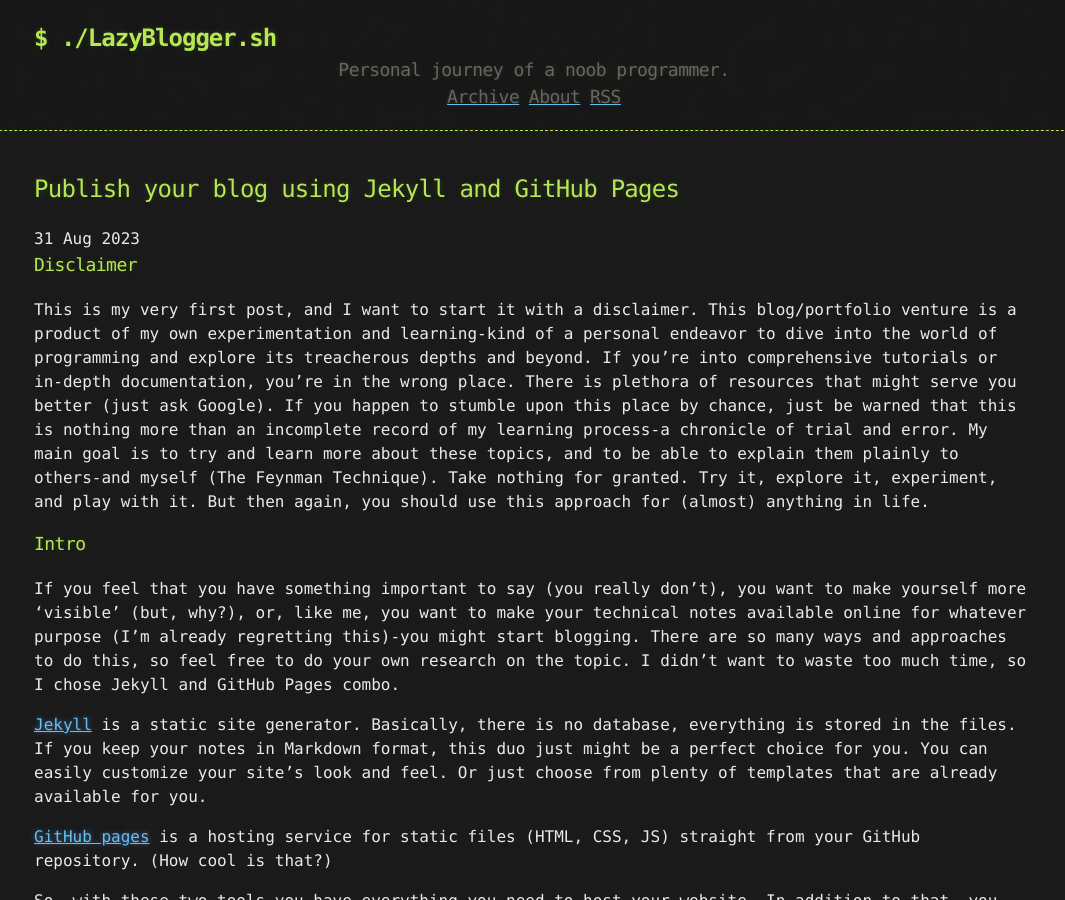
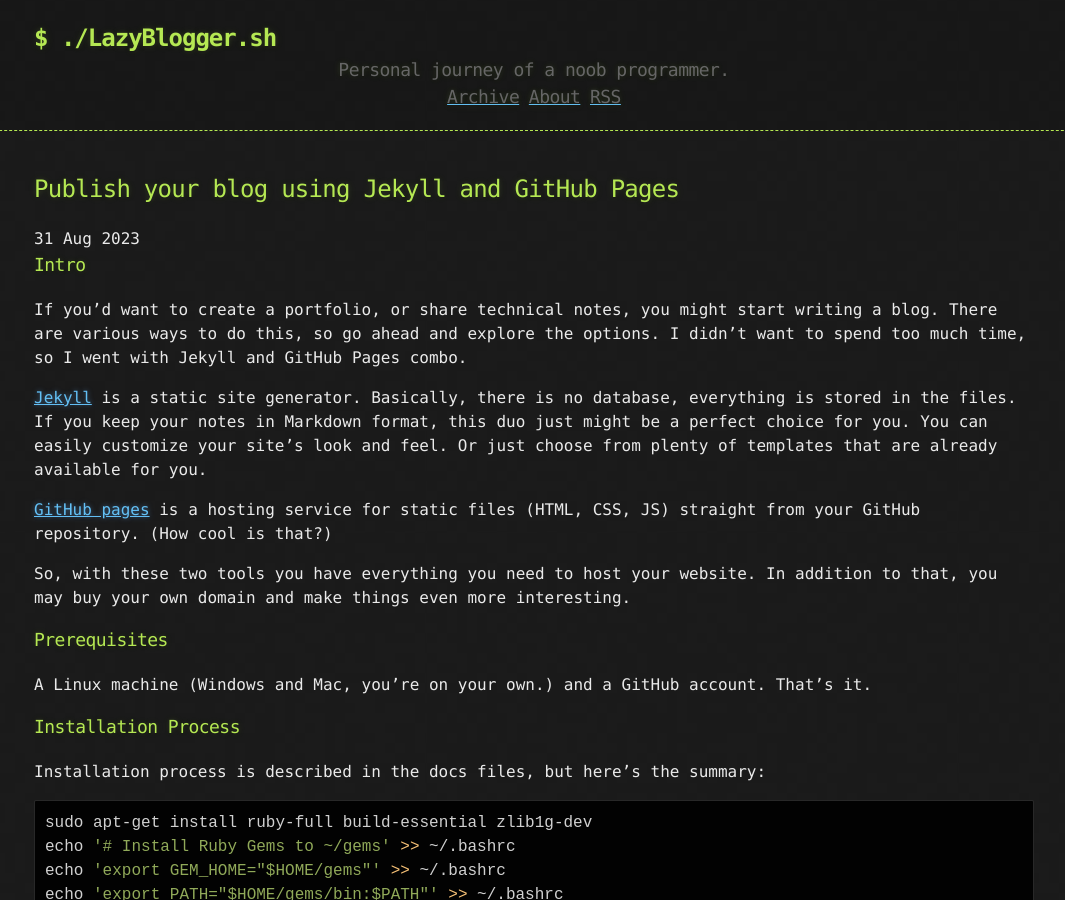
Before and after one commit to miomirparipovic/bytenoir, a Jekyll site: the page built from _posts/2023-08-31-dr-jekyll-mr-page.md, in a window 1280 px wide and 900 px high. Shown: the whole window, without its empty margins (106-1171 px from the left). Built offline with Jekyll 4.4.1, drawn with Linux system fonts in a browser that asks for light colours.

Commit message:
remove unnecessary text

```diff
--- a/_posts/2023-08-31-dr-jekyll-mr-page.md
+++ b/_posts/2023-08-31-dr-jekyll-mr-page.md
@@ -3,14 +3,9 @@ title: Publish your blog using Jekyll and GitHub Pages
 published: true
 ---
 
-### Disclaimer
-
-This is my very first post, and I want to start it with a disclaimer. This blog/portfolio venture is a product of my own experimentation and learning-kind of a personal endeavor to dive into the world of programming and explore its treacherous depths and beyond. If you're into comprehensive tutorials or in-depth documentation, you're in the wrong place. There is plethora of resources that might serve you better (just ask Google). If you happen to stumble upon this place by chance, just be warned that this is nothing more than an incomplete record of my learning process-a chronicle of trial and error. My main goal is to try and learn more about these topics, and to be able to explain them plainly to others-and myself (The Feynman Technique). Take nothing for granted. Try it, explore it, experiment, and play with it. But then again, you should use this approach for (almost) anything in life.
-
-
 ### Intro
 
-If you feel that you have something important to say (you really don't), you want to make yourself more 'visible' (but, why?), or, like me, you want to make your technical notes available online for whatever purpose (I'm already regretting this)-you might start blogging. There are so many ways and approaches to do this, so feel free to do your own research on the topic. I didn't want to waste too much time, so I chose Jekyll and GitHub Pages combo.
+If you'd want to create a portfolio, or share technical notes, you might start writing a blog. There are various ways to do this, so go ahead and explore the options. I didn't want to spend too much time, so I went with Jekyll and GitHub Pages combo.
 
 [Jekyll](https://jekyllrb.com/docs/){:target="_blank"} is a static site generator. Basically, there is no database, everything is stored in the files. If you keep your notes in Markdown format, this duo just might be a perfect choice for you. You can easily customize your site's look and feel. Or just choose from plenty of templates that are already available for you.
 
```
Also changed, not shown: _posts/interview-questions/2023-09-04-interview-questions-js.md (+1 -0 lines), about.md (+1 -3 lines).
